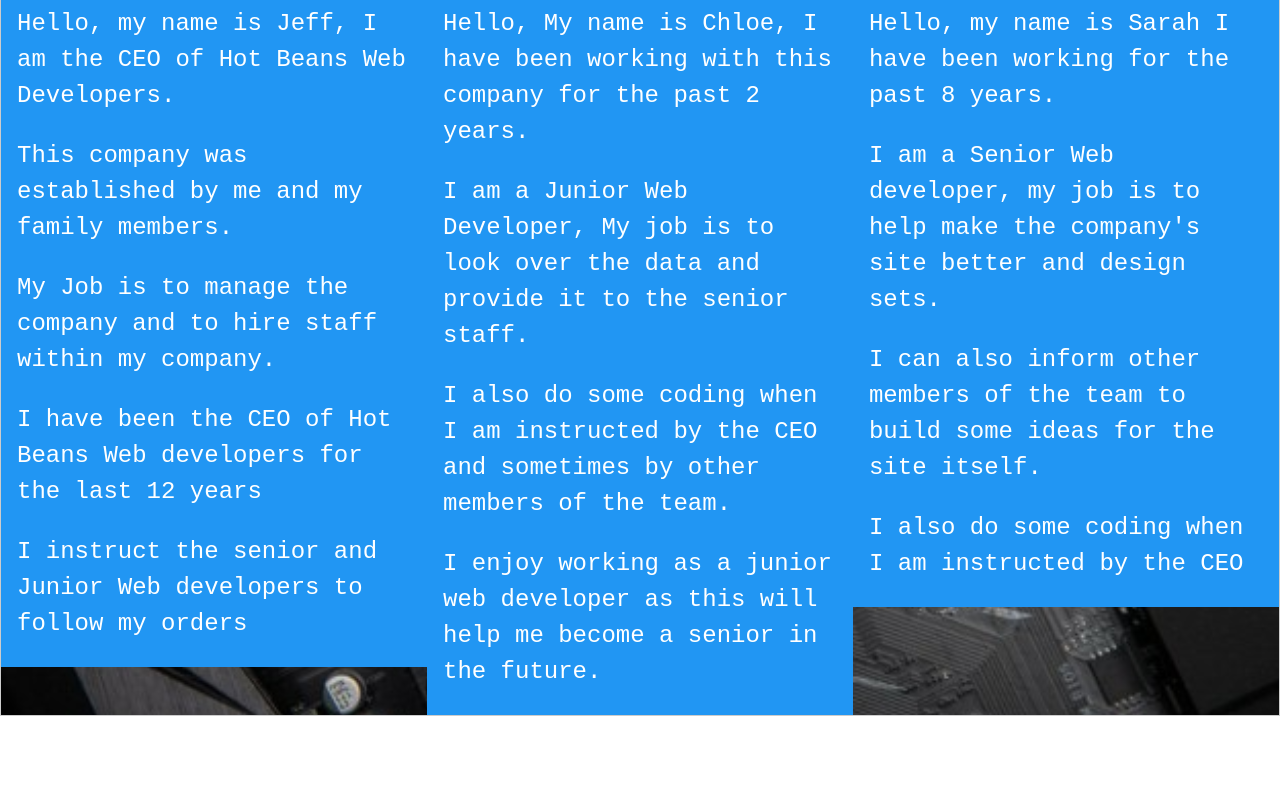
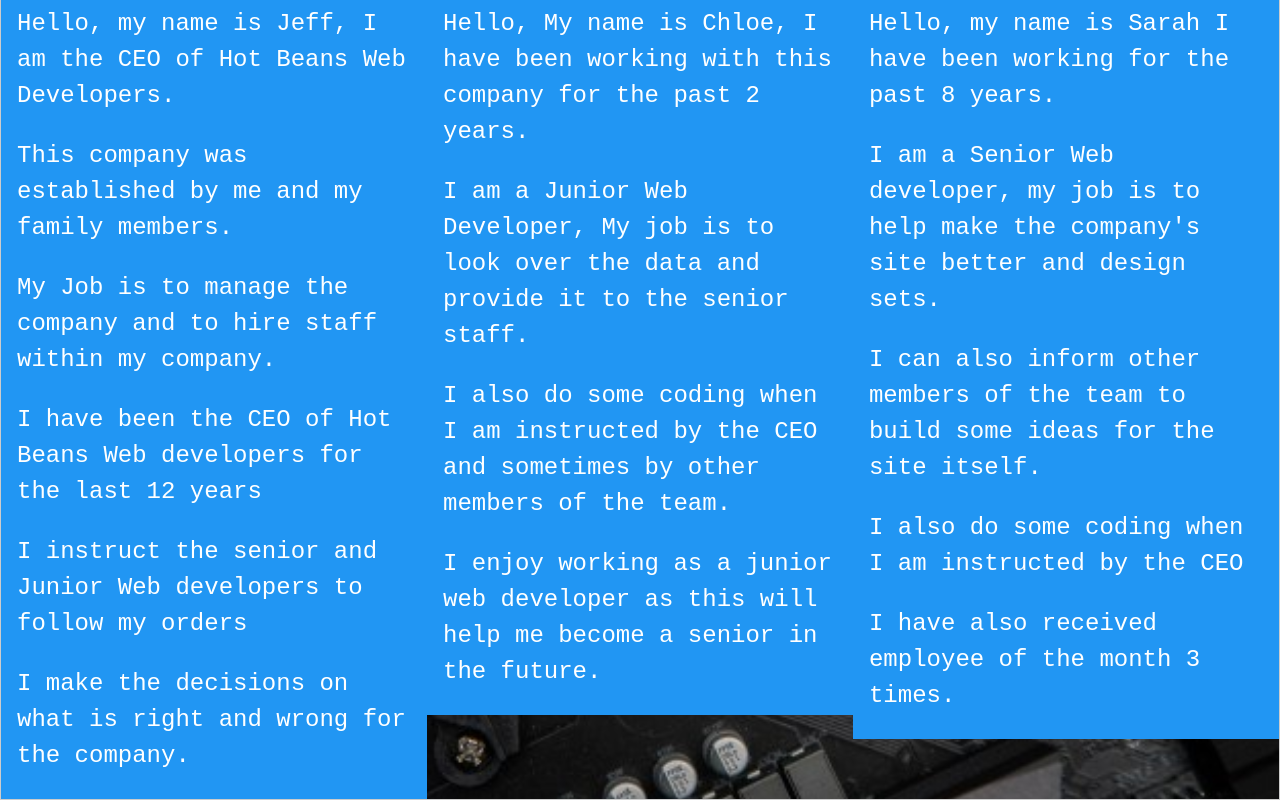
Before and after one commit to Takz10/HBWD, a plain HTML site: page staff.html in a window 1280 px wide. Shown: the part 833-1633 px from the top of the page. Before the commit the page ends 1549 px from the top, so only its background shows below. Drawn offline with nearby package versions, Linux system fonts and the light colour scheme; a web font is replaced by a local one.

Commit message:
staff.html

```diff
--- a/staff.html
+++ b/staff.html
@@ -72,6 +72,7 @@
 <p>My Job is to manage the company and to hire staff within my company.</p>
  <p> I have been the CEO of Hot Beans Web developers for the last 12 years </p>
 <p>I instruct the senior and Junior Web developers to follow my orders</p>
+<p> I make the decisions on what is right and wrong for the company.</p>
 </div>
 <div class="w3-third w3-container w3-blue">
 <h2>Junior Web Developer</h2>
@@ -88,6 +89,7 @@
 <p> I am a Senior Web developer, my job is to help make the company's site better and design sets.</p>
 <p>I can also inform other members of the team to build some ideas for the site itself.</p>
 <p>I also do some coding when I am instructed by the CEO </p>
+<p>I have also received employee of the month 3 times.</p>
 </div>
 </body>
 
```
